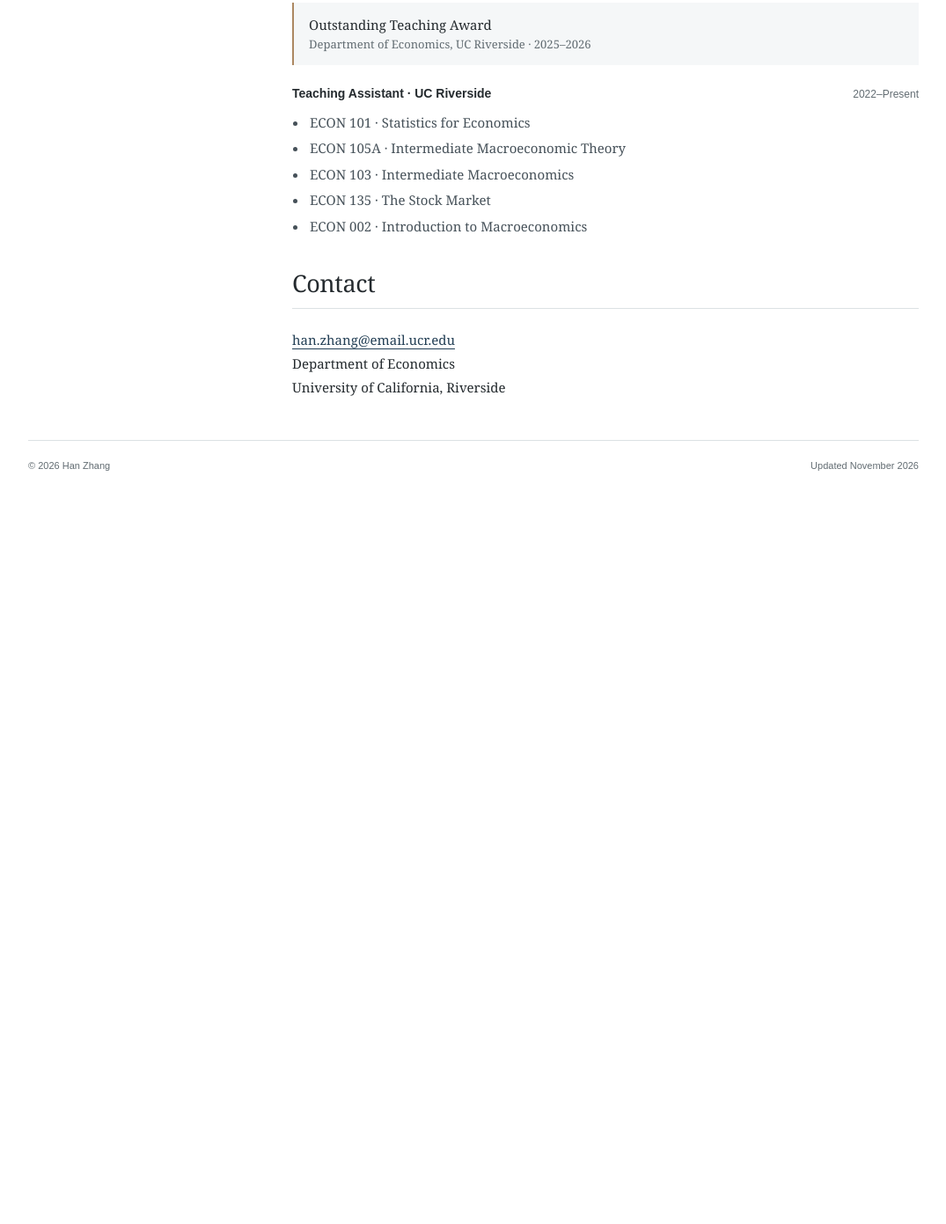
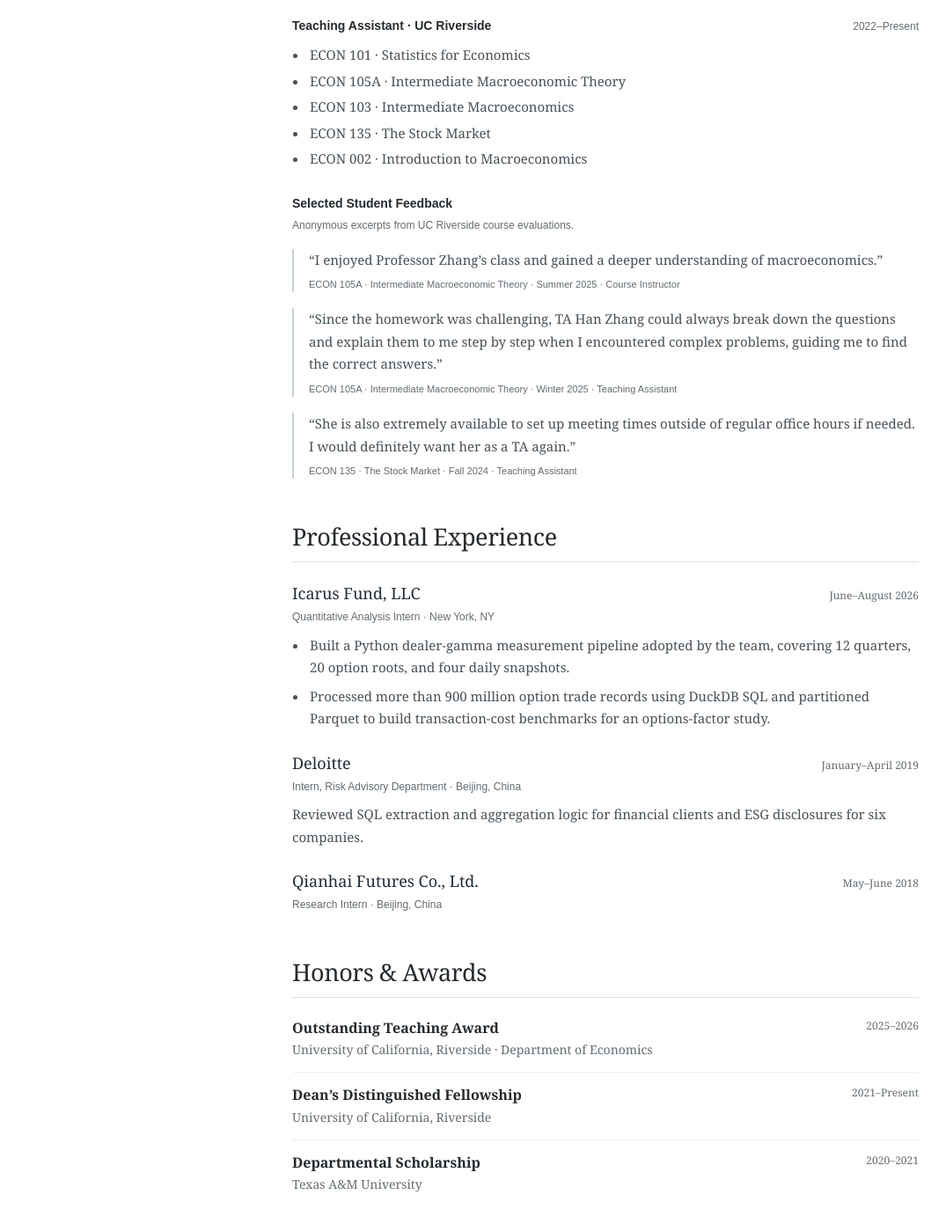
Before and after one commit to hanzhang-econ/hanzhang-econ.github.io, a plain HTML site: page index.html in a window 1280 px wide. Shown: the part 1269-2660 px from the top of the page at 88% size, without its empty margins (102-1177 px from the left). Before the commit the page ends 1836 px from the top, so only its background shows below. Drawn offline with Linux system fonts and the light colour scheme.

Commit message:
Add professional experience, honors and selected student feedback

```diff
--- a/index.html
+++ b/index.html
@@ -20,7 +20,7 @@
     .skip{position:absolute;top:-80px;left:16px;padding:8px 14px;background:white;z-index:5}.skip:focus{top:10px}
     .masthead{display:flex;align-items:baseline;justify-content:space-between;gap:24px;padding:47px 0 26px;border-bottom:1px solid var(--rule)}
     h1{font-size:43px;letter-spacing:-.035em;font-weight:normal;line-height:1.15;margin:0;color:var(--accent)}
-    .nav{display:flex;flex-wrap:wrap;gap:27px;font:14px/1.6 Arial,Helvetica,sans-serif}.nav a{text-decoration:none}.nav a:hover{text-decoration:underline}
+    .nav{display:flex;flex-wrap:wrap;gap:22px;font:14px/1.6 Arial,Helvetica,sans-serif}.nav a{text-decoration:none}.nav a:hover{text-decoration:underline}
     .layout{display:grid;grid-template-columns:235px minmax(0,1fr);gap:65px;padding-top:38px;padding-bottom:46px}
     .profile{align-self:start;position:static;font-size:15px;line-height:1.65}
     .portrait{display:block;width:100%;height:auto;aspect-ratio:2/3;object-fit:cover;margin:0 0 22px;border-radius:2px}
@@ -34,7 +34,7 @@
     .plain-list{list-style:none;margin:0;padding:0}.plain-list li{margin-bottom:3px}
     .committee{font-size:14px;line-height:1.7}.committee p{margin:0}
     .intro{font-size:19px;line-height:1.65;margin-bottom:32px}.intro p{margin:0 0 14px}.intro p:last-child{margin:0}
-    .section{margin-top:34px;scroll-margin-top:26px}.section:first-of-type{margin-top:0}
+    .section{margin-top:48px;scroll-margin-top:26px}.section:first-of-type{margin-top:0}
     h2{font-size:27px;font-weight:normal;letter-spacing:-.015em;line-height:1.3;margin:0 0 22px;padding-bottom:11px;border-bottom:1px solid var(--rule)}
     h3{font-size:21px;line-height:1.45;font-weight:normal;margin:5px 0 10px;color:#202e38}
     .paper{margin:0 0 29px}.paper:last-child{margin-bottom:0}
@@ -49,9 +49,24 @@
     .courses{padding-left:18px;font-size:15px;color:#465159;margin:10px 0}.courses li{padding-left:2px;margin:4px 0}
     .contact-text{font-size:15px;line-height:1.8;margin:0}
     footer{border-top:1px solid var(--rule);padding:20px 0 28px;display:flex;justify-content:space-between;gap:20px;color:var(--muted);font:11px/1.6 Arial,Helvetica,sans-serif}
+    .subheading{font:600 14px/1.5 Arial,Helvetica,sans-serif;color:var(--ink);margin:27px 0 5px}
+    .feedback-note{font:12px/1.6 Arial,Helvetica,sans-serif;color:var(--muted);margin:0 0 17px}
+    .student-quote{margin:0 0 18px;padding-left:17px;border-left:2px solid #c5d1d8}
+    .student-quote blockquote{margin:0;font-size:15px;line-height:1.7;color:#465159}
+    .student-quote figcaption{margin-top:6px;font:11px/1.65 Arial,Helvetica,sans-serif;color:var(--muted)}
+    .experience-entry{margin:0 0 24px}.experience-entry:last-child{margin-bottom:0}
+    .entry-head{display:flex;justify-content:space-between;gap:16px;align-items:baseline}
+    .entry-head h3{font-size:18px;margin:0 0 4px}
+    .entry-meta{font:12px/1.7 Arial,Helvetica,sans-serif;color:var(--muted);margin:0 0 9px}
+    .experience-points{padding-left:18px;margin:8px 0 0;font-size:15px;line-height:1.7;color:#465159}
+    .experience-points li{margin-bottom:7px;padding-left:2px}
+    .experience-description{font-size:15px;color:#465159;margin:6px 0 0}
+    .honors-list{list-style:none;padding:0;margin:0}.honors-list li{display:flex;justify-content:space-between;gap:18px;padding:13px 0;border-bottom:1px solid #edf0f1}.honors-list li:first-child{padding-top:0}.honors-list li:last-child{border-bottom:0}
+    .honor-name{display:block;font-size:16px;font-weight:bold;line-height:1.6}.honor-school{display:block;font-size:14px;color:var(--muted)}
     @media(max-width:800px){.wrap{padding:0 28px}.layout{grid-template-columns:200px minmax(0,1fr);gap:36px}.nav{gap:18px}h1{font-size:38px}.intro{font-size:18px}}
     @media(max-width:620px){.wrap{padding:0 23px}.masthead{display:block;padding:28px 0 20px}h1{font-size:38px}.nav{margin-top:19px;gap:24px}.layout{display:block;padding-top:25px}.profile{position:static;margin-bottom:28px}.position{font-size:18px}.market{margin-top:15px}.profile-links{flex-direction:row;flex-wrap:wrap;gap:13px 20px;align-items:center;margin:19px 0}.profile-block{margin-top:17px;padding-top:13px}.plain-list{display:flex;flex-wrap:wrap;gap:2px 14px;font-size:14px}.committee{display:none}.intro{font-size:17px}.intro p{margin-bottom:13px}h2{font-size:25px}h3{font-size:20px}.paper{margin-bottom:28px}.teaching-role{flex-wrap:wrap;gap:4px 12px}.date{white-space:normal}footer{font-size:10px}}
     @media(max-width:620px){.portrait{width:190px;max-width:100%;margin-bottom:20px}}
+    @media(max-width:620px){.entry-head{display:block}.entry-head .date{display:block;margin-bottom:4px}.honors-list li{display:block}.honors-list .date{display:block;margin-top:4px}.section{margin-top:37px}.nav{gap:12px 20px}}
     @media print{.portrait{display:none}}
     @media(prefers-reduced-motion:reduce){html{scroll-behavior:auto}}
     @media print{.nav,.skip,summary,footer{display:none}.wrap{padding:0;max-width:none}.layout{display:block}.profile{position:static}.profile-block{display:none}.masthead{padding-top:0}.profile-links{flex-direction:row}.section{break-inside:avoid}body{font-size:11pt}a{color:inherit}}
@@ -62,7 +77,7 @@
 <div class="wrap">
   <header class="masthead">
     <h1>Han Zhang</h1>
-    <nav class="nav" aria-label="Main navigation"><a href="#research">Research</a><a href="#teaching">Teaching</a><a href="Han_Zhang_Academic_CV.pdf" data-umami-event="CV PDF click">CV</a><a href="#contact">Contact</a></nav>
+    <nav class="nav" aria-label="Main navigation"><a href="#research">Research</a><a href="#teaching">Teaching</a><a href="#experience">Experience</a><a href="#awards">Awards</a><a href="Han_Zhang_Academic_CV.pdf" data-umami-event="CV PDF click">CV</a><a href="#contact">Contact</a></nav>
   </header>
   <div class="layout">
     <aside class="profile" aria-label="Profile and contact information">
@@ -108,9 +123,38 @@
         <div class="teaching-role"><strong>Instructor of Record · UC Riverside</strong><span class="date">Summers 2025 and 2026</span></div>
         <p class="course-title">ECON 105A · Intermediate Macroeconomic Theory</p>
         <p class="teaching-text">Designed the syllabus and assessments, delivered lectures, and coordinated grading for two five-week summer courses. My teaching uses diagnostic questions, worked examples, and economic data to connect models with intuition.</p>
-        <p class="award">Outstanding Teaching Award<span>Department of Economics, UC Riverside · 2025–2026</span></p>
         <div class="teaching-role"><strong>Teaching Assistant · UC Riverside</strong><span class="date">2022–Present</span></div>
         <ul class="courses"><li>ECON 101 · Statistics for Economics</li><li>ECON 105A · Intermediate Macroeconomic Theory</li><li>ECON 103 · Intermediate Macroeconomics</li><li>ECON 135 · The Stock Market</li><li>ECON 002 · Introduction to Macroeconomics</li></ul>
+        <h3 class="subheading">Selected Student Feedback</h3>
+        <p class="feedback-note">Anonymous excerpts from UC Riverside course evaluations.</p>
+        <figure class="student-quote"><blockquote>“I enjoyed Professor Zhang’s class and gained a deeper understanding of macroeconomics.”</blockquote><figcaption>ECON 105A · Intermediate Macroeconomic Theory · Summer 2025 · Course Instructor</figcaption></figure>
+        <figure class="student-quote"><blockquote>“Since the homework was challenging, TA Han Zhang could always break down the questions and explain them to me step by step when I encountered complex problems, guiding me to find the correct answers.”</blockquote><figcaption>ECON 105A · Intermediate Macroeconomic Theory · Winter 2025 · Teaching Assistant</figcaption></figure>
+        <figure class="student-quote"><blockquote>“She is also extremely available to set up meeting times outside of regular office hours if needed. I would definitely want her as a TA again.”</blockquote><figcaption>ECON 135 · The Stock Market · Fall 2024 · Teaching Assistant</figcaption></figure>
+      </section>
+      <section id="experience" class="section" aria-labelledby="experience-heading">
+        <h2 id="experience-heading">Professional Experience</h2>
+        <article class="experience-entry">
+          <div class="entry-head"><h3>Icarus Fund, LLC</h3><span class="date">June–August 2026</span></div>
+          <p class="entry-meta">Quantitative Analysis Intern · New York, NY</p>
+          <ul class="experience-points"><li>Built a Python dealer-gamma measurement pipeline adopted by the team, covering 12 quarters, 20 option roots, and four daily snapshots.</li><li>Processed more than 900 million option trade records using DuckDB SQL and partitioned Parquet to build transaction-cost benchmarks for an options-factor study.</li></ul>
+        </article>
+        <article class="experience-entry">
+          <div class="entry-head"><h3>Deloitte</h3><span class="date">January–April 2019</span></div>
+          <p class="entry-meta">Intern, Risk Advisory Department · Beijing, China</p>
+          <p class="experience-description">Reviewed SQL extraction and aggregation logic for financial clients and ESG disclosures for six companies.</p>
+        </article>
+        <article class="experience-entry">
+          <div class="entry-head"><h3>Qianhai Futures Co., Ltd.</h3><span class="date">May–June 2018</span></div>
+          <p class="entry-meta">Research Intern · Beijing, China</p>
+        </article>
+      </section>
+      <section id="awards" class="section" aria-labelledby="awards-heading">
+        <h2 id="awards-heading">Honors &amp; Awards</h2>
+        <ul class="honors-list">
+          <li><div><span class="honor-name">Outstanding Teaching Award</span><span class="honor-school">University of California, Riverside · Department of Economics</span></div><span class="date">2025–2026</span></li>
+          <li><div><span class="honor-name">Dean’s Distinguished Fellowship</span><span class="honor-school">University of California, Riverside</span></div><span class="date">2021–Present</span></li>
+          <li><div><span class="honor-name">Departmental Scholarship</span><span class="honor-school">Texas A&amp;M University</span></div><span class="date">2020–2021</span></li>
+        </ul>
       </section>
       <section id="contact" class="section" aria-labelledby="contact-heading"><h2 id="contact-heading">Contact</h2><p class="contact-text"><a href="mailto:han.zhang@email.ucr.edu">han.zhang@email.ucr.edu</a><br>Department of Economics<br>University of California, Riverside</p></section>
     </main>
```
